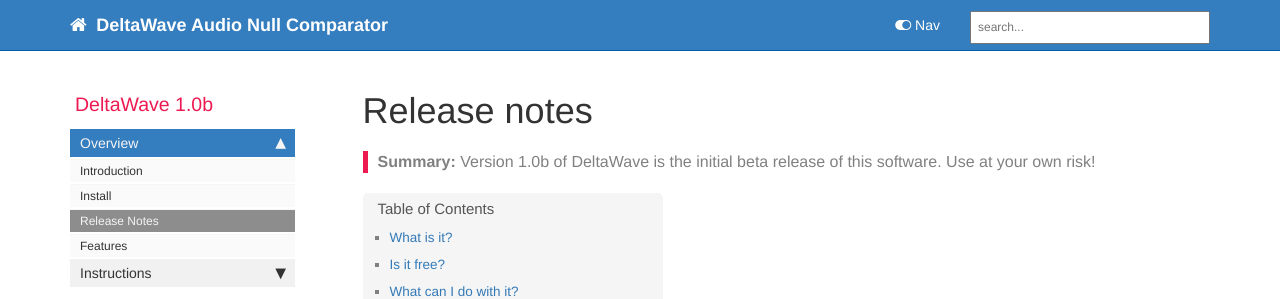
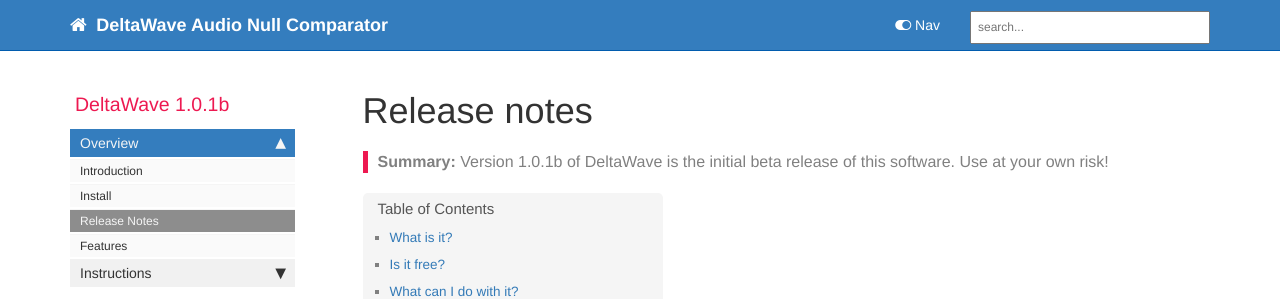
Before and after one commit to pkane2001/DeltaWave, a Jekyll site: the page built from docs/pages/mydoc/release_notes_1.0b.md, in a window 1280 px wide and 900 px high. Shown: the top 299 px of the window. Built offline with Jekyll 4.4.1, drawn with Linux system fonts in a browser that asks for light colours; nearby versions of some CDN libraries; our own code applies the rules of GitHub Pages for plain Markdown files; comment, search, counter and statistics services are not loaded; some of the changed text lies outside the part shown.

Commit message:
Update version #

```diff
--- a/docs/_data/sidebars/mydoc_sidebar.yml
+++ b/docs/_data/sidebars/mydoc_sidebar.yml
@@ -3,7 +3,7 @@
 entries:
 - title: sidebar
   product: DeltaWave
-  version: 1.0b
+  version: 1.0.1b
   accordion: true
 
   folders:
--- a/docs/pages/mydoc/details.md
+++ b/docs/pages/mydoc/details.md
@@ -3,7 +3,7 @@ title: Details
 tags: [technical_details]
 keywords: details, advanced, technical, cepstrum, fft, phase, gain
 last_updated: December 17, 2018
-summary: "Version 1.0b of DeltaWave is the initial beta release of this software. Use at your own risk!"
+summary: "Version 1.0.1b of DeltaWave is the initial beta release of this software. Use at your own risk!"
 sidebar: mydoc_sidebar
 permalink: details.html
 folder: mydoc
--- a/docs/pages/mydoc/release_notes_1.0b.md
+++ b/docs/pages/mydoc/release_notes_1.0b.md
@@ -2,8 +2,8 @@
 title: Release notes
 tags: [getting_started]
 keywords: release notes, announcements, what's new, new features
-last_updated: December 17, 2018
-summary: "Version 1.0b of DeltaWave is the initial beta release of this software. Use at your own risk!"
+last_updated: February 7, 2019
+summary: "Version 1.0.1b of DeltaWave is the initial beta release of this software. Use at your own risk!"
 sidebar: mydoc_sidebar
 permalink: release_notes_1.0b.html
 folder: mydoc
```
